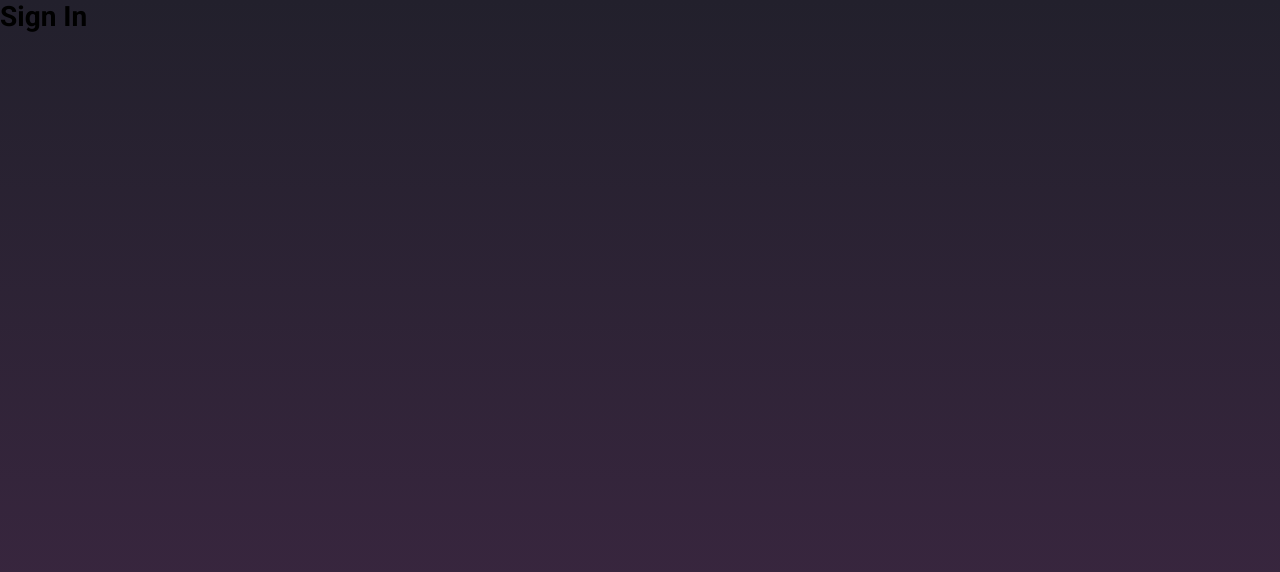
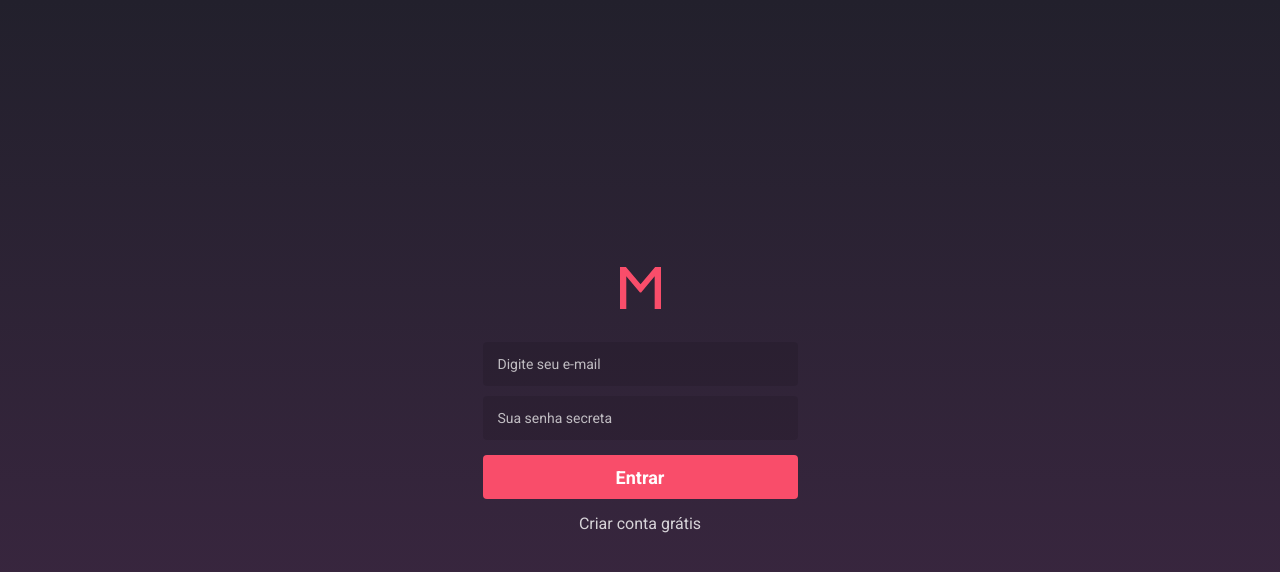
Before and after one commit to v1eira/meetapp-frontend, a React (Create React App) app: page / in a window 1280 px wide. Shown: the top 572 px of the page. Built offline with nearby package versions, Linux system fonts and the light colour scheme; the HTML template or start-up script is replaced by a standard one.

Commit message:
add estilização da autenticação

```diff
--- a/package.json
+++ b/package.json
@@ -4,6 +4,7 @@
   "private": true,
   "dependencies": {
     "history": "^4.10.1",
+    "polished": "^3.4.1",
     "prop-types": "^15.7.2",
     "react": "^16.10.1",
     "react-dom": "^16.10.1",
--- a/src/pages/SignIn/index.js
+++ b/src/pages/SignIn/index.js
@@ -1,7 +1,20 @@
 import React from 'react';
+import { Link } from 'react-router-dom';
 
-// import { Container } from './styles';
+import logo from '~/assets/logo.svg';
 
 export default function SignIn() {
-  return <h1>Sign In</h1>;
+  return (
+    <>
+      <img src={logo} alt="MeetApp" />
+
+      <form>
+        <input type="email" placeholder="Digite seu e-mail" />
+        <input type="password" placeholder="Sua senha secreta" />
+
+        <button type="submit">Entrar</button>
+        <Link to="/register">Criar conta grátis</Link>
+      </form>
+    </>
+  );
 }
--- a/src/pages/SignUp/index.js
+++ b/src/pages/SignUp/index.js
@@ -1,7 +1,21 @@
 import React from 'react';
+import { Link } from 'react-router-dom';
 
-// import { Container } from './styles';
+import logo from '~/assets/logo.svg';
 
 export default function SignUp() {
-  return <h1>Sign Up</h1>;
+  return (
+    <>
+      <img src={logo} alt="MeetApp" />
+
+      <form>
+        <input placeholder="Nome completo" />
+        <input type="email" placeholder="Digite seu e-mail" />
+        <input type="password" placeholder="Sua senha secreta" />
+
+        <button type="submit">Criar conta</button>
+        <Link to="/">Já tenho login</Link>
+      </form>
+    </>
+  );
 }
--- a/src/pages/_layouts/auth/index.js
+++ b/src/pages/_layouts/auth/index.js
@@ -1,10 +1,14 @@
 import React from 'react';
 import PropTypes from 'prop-types';
 
-import { Wrapper } from './styles';
+import { Wrapper, Content } from './styles';
 
 export default function AuthLayout({ children }) {
-  return <Wrapper>{children}</Wrapper>;
+  return (
+    <Wrapper>
+      <Content>{children}</Content>
+    </Wrapper>
+  );
 }
 
 AuthLayout.propTypes = {
--- a/src/pages/_layouts/auth/styles.js
+++ b/src/pages/_layouts/auth/styles.js
@@ -1,6 +1,64 @@
 import styled from 'styled-components';
+import { darken } from 'polished';
 
 export const Wrapper = styled.div`
   height: 100%;
   background: linear-gradient(#22202c, #402845);
+  display: flex;
+  flex-direction: column;
+  justify-content: center;
+  align-items: center;
 `;
+
+export const Content = styled.div`
+  width: 100%;
+  max-width: 315px;
+  text-align: center;
+
+  form {
+    display: flex;
+    flex-direction: column;
+    margin-top: 30px;
+
+    input {
+      background: rgba(0, 0, 0, 0.1);
+      border: 0;
+      border-radius: 4px;
+      height: 44px;
+      padding: 0 15px;
+      color: #fff;
+      margin: 0 0 10px;
+
+      &::placeholder {
+        color: rgba(255, 255, 255, 0.7);
+      }
+    }
+
+    button {
+      margin: 5px 0 0;
+      height: 44px;
+      background: #f94d6a;
+      font-weight: bold;
+      color: #fff;
+      border: 0;
+      border-radius: 4px;
+      font-size: 18px;
+      transition: background 0.2s;
+
+      &:hover {
+        background: ${darken(0.05, '#F94D6A')};
+      }
+    }
+
+    a {
+      color: #fff;
+      margin-top: 15px;
+      font-size: 16px;
+      opacity: 0.8;
+
+      &:hover {
+        opacity: 1;
+      }
+    }
+  }
+`;
```
Also changed, not shown: src/assets/logo.svg (added), 1 other file (tests, documents, lock files or other folders).
